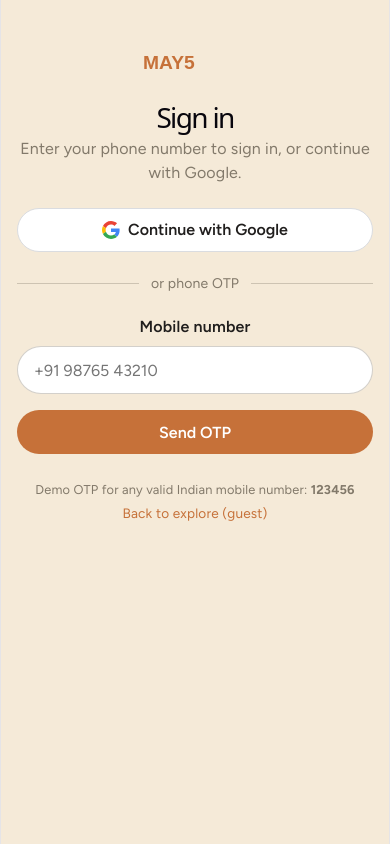
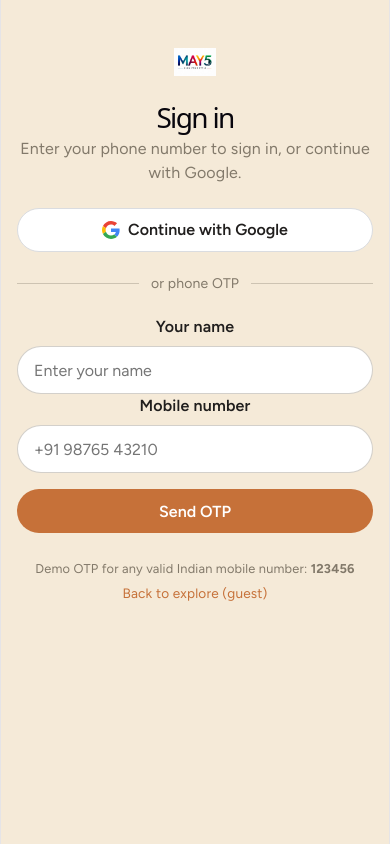
Before and after one commit to loki052006/May5, a React (Vite) app in the folder web/: page /auth/phone in a window 390 px wide. Built offline with nearby package versions, Linux system fonts and the light colour scheme; no server answers; the HTML template or start-up script is replaced by a standard one.

Commit message:
Require a name for mobile sign-in

```diff
--- a/web/src/pages/auth/PhonePage.tsx
+++ b/web/src/pages/auth/PhonePage.tsx
@@ -4,6 +4,7 @@ import { GoogleIcon } from '../../components/GoogleIcon'
 import { useAuth } from '../../lib/auth'
 
 export function PhonePage() {
+  const [username, setUsername] = useState('')
   const [phone, setPhone] = useState('')
   const [error, setError] = useState('')
   const [googleLoading, setGoogleLoading] = useState(false)
@@ -12,6 +13,11 @@ export function PhonePage() {
 
   function onSubmit(e: FormEvent) {
     e.preventDefault()
+    const trimmedUsername = username.trim()
+    if (!trimmedUsername) {
+      setError('Enter your name to continue.')
+      return
+    }
     const digits = phone.replace(/\D/g, '')
     const nationalNumber = digits.length === 12 && digits.startsWith('91')
       ? digits.slice(2)
@@ -20,7 +26,7 @@ export function PhonePage() {
       setError('Enter a valid 10-digit Indian mobile number.')
       return
     }
-    sendOtp(`+91${nationalNumber}`)
+    sendOtp(`+91${nationalNumber}`, trimmedUsername)
     navigate('/auth/otp')
   }
 
@@ -39,7 +45,7 @@ export function PhonePage() {
 
   return (
     <div className="may5-page-pad" style={{ maxWidth: 420, paddingTop: 48 }}>
-      <img src="/may5-logo.svg" alt="MAY5" className="may5-logo" style={{ marginBottom: 24 }} />
+      <img src="/may5-brand.png" alt="MAY5 — Sign your style" className="may5-logo" style={{ marginBottom: 24 }} />
       <h1 style={{ margin: '0 0 8px', fontSize: '1.75rem' }}>Sign in</h1>
       <p style={{ color: 'var(--may5-muted)', marginBottom: 24 }}>
         Enter your phone number to sign in, or continue with Google.
@@ -71,6 +77,19 @@ export function PhonePage() {
       </div>
 
       <form onSubmit={onSubmit}>
+        <label htmlFor="username" style={{ display: 'block', marginBottom: 8, fontWeight: 600 }}>
+          Your name
+        </label>
+        <input
+          id="username"
+          className="may5-input"
+          placeholder="Enter your name"
+          value={username}
+          onChange={(e) => setUsername(e.target.value)}
+          autoComplete="name"
+          maxLength={80}
+          required
+        />
         <label htmlFor="phone" style={{ display: 'block', marginBottom: 8, fontWeight: 600 }}>
           Mobile number
         </label>
```
